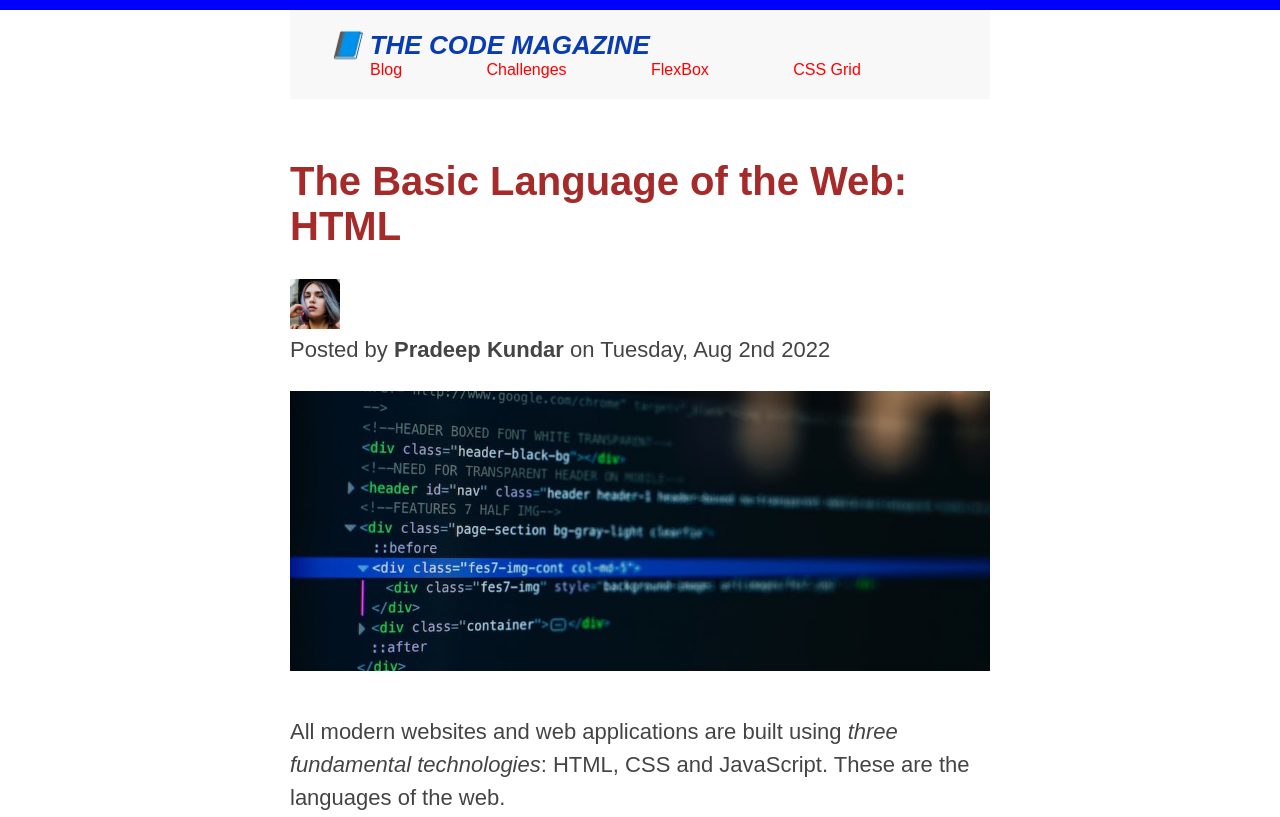
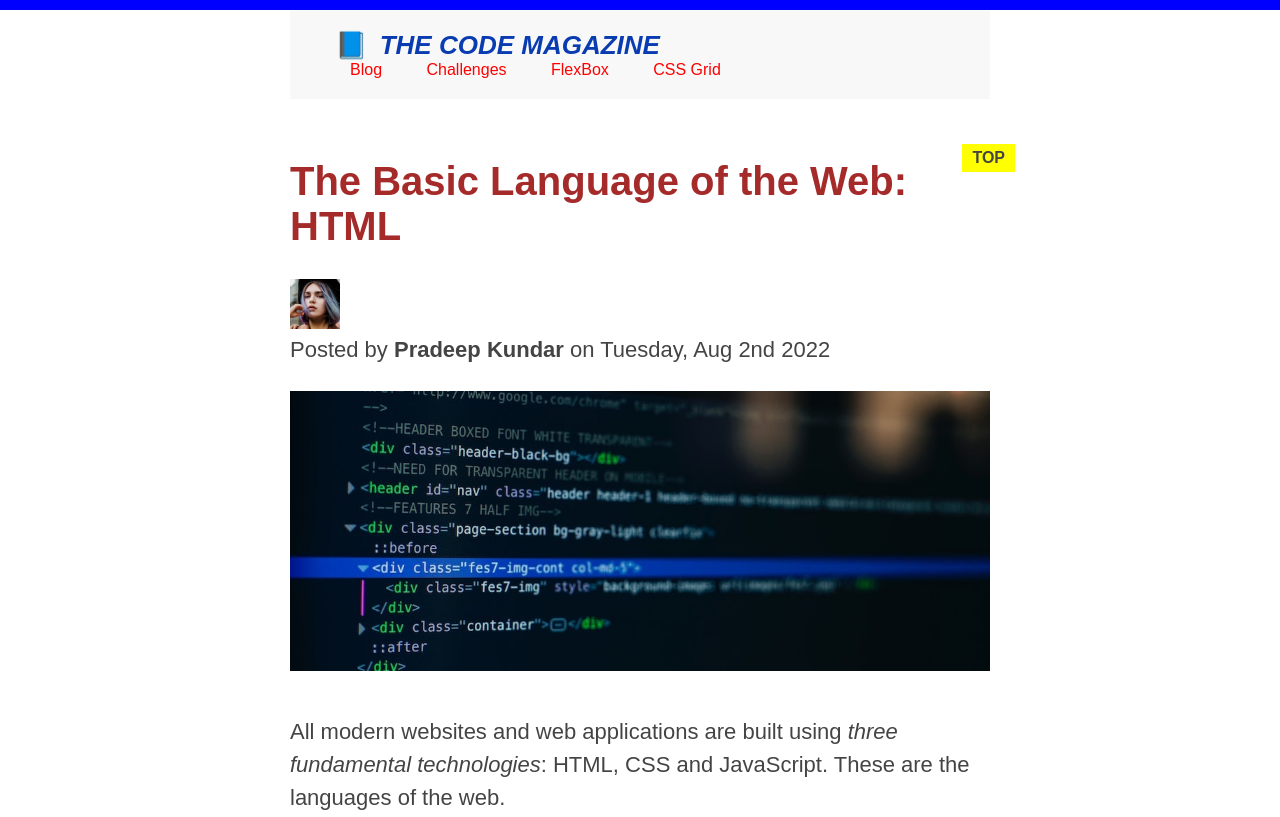
Before and after one commit to PradeepKundar/HTML_Blog, a plain HTML site: page index.html in a window 1280 px wide. Shown: the top 817 px of the page. Drawn offline with Linux system fonts and the light colour scheme.

Commit message:
second commit

```diff
--- a/index.html
+++ b/index.html
@@ -30,6 +30,7 @@
         <p>Posted by <strong>Pradeep Kundar </strong>on Tuesday, Aug 2nd 2022</p>
 
         <img src="img/post-img.jpg" alt="code img" width="400" height="200" class="coding">
+        <button class="like">👍Like</button>
 </header>
 
 <p>All modern websites and web applications are built using <em>three fundamental technologies</em>: HTML, CSS and JavaScript. These are the languages of the web.</p>
@@ -87,5 +88,7 @@
     Copyright &copy; 2022 by the Code Stoner Magazine</p>
 </footer>
 </div>
+
+
 </body>
 </html>
--- a/style.css
+++ b/style.css
@@ -6,6 +6,7 @@ body {
   font-family: sans-serif;
   color: #444;
   border-top: 10px solid blue;
+  position: relative;
 }
 /* h1,
 h2,
@@ -101,6 +102,7 @@ article {
   /* margin-left: auto;
   margin-right: auto; */
   margin: 0 auto;
+  /* position: relative; */
 }
 
 #copyright {
@@ -124,8 +126,8 @@ article {
   list-style: none;
 }
 nav a:link {
-  padding: 20px;
-  margin: 20px;
+  padding: 10px;
+  margin: 10px;
 }
 
 /* .first-li {
@@ -189,3 +191,42 @@ footer p {
 footer p {
   color: aqua !important;
 } */
+
+.like {
+  font-size: 22px;
+  padding: 18px;
+  cursor: pointer;
+
+  position: absolute;
+  /* top: 50px;
+  left: 50px; */
+  bottom: 50px;
+  right: 50px;
+}
+
+h1::first-letter {
+  font-style: normal;
+  margin: 5px;
+}
+/*
+h3 + p::first-line {
+  color: red;
+} */
+
+h2 {
+  position: relative;
+  /* background-color: orange; */
+}
+
+h2::after {
+  font-size: 16px;
+  font-weight: bold;
+  content: "TOP";
+  color: #444;
+  background-color: yellow;
+  padding: 5px 10px;
+  position: absolute;
+  top: -15px;
+  right: -25px;
+  display: inline-block;
+}
```
